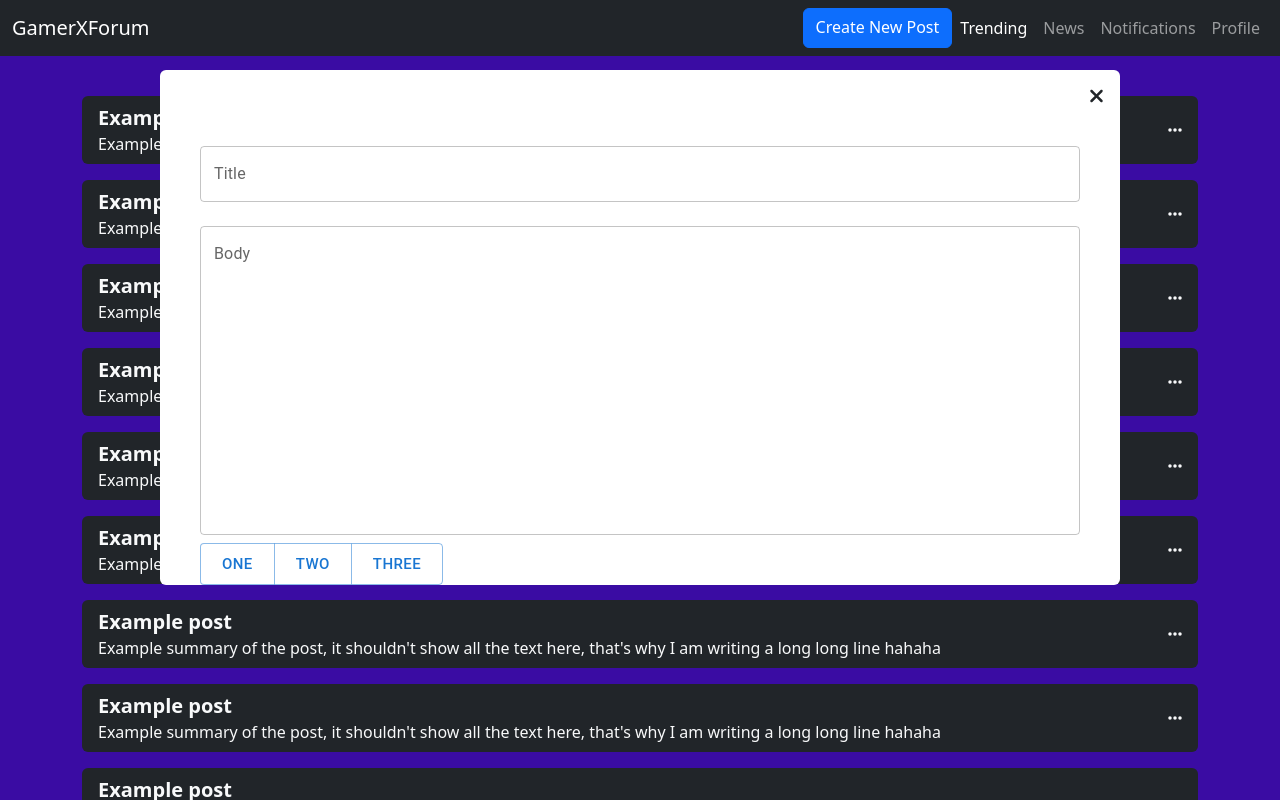
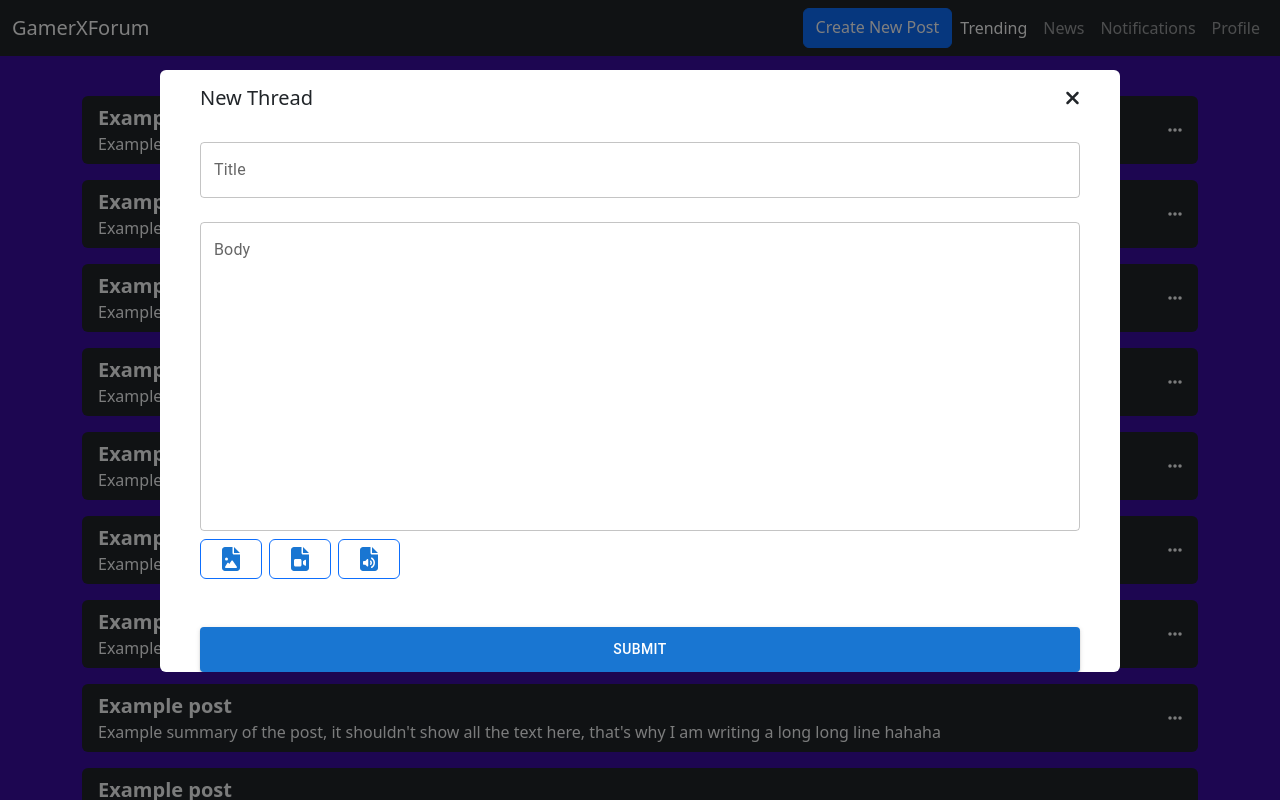
Before and after one commit to UmiKami/gaming-forum-site, a React (Vite) app: page / in a window 1280 px wide. Shown: the top 800 px of the page. Built offline with nearby package versions, Linux system fonts and the light colour scheme.

Commit message:
finished modal with backdrop

```diff
--- a/src/Components/CreatePost.jsx
+++ b/src/Components/CreatePost.jsx
@@ -1,20 +1,28 @@
-import { faClose } from "@fortawesome/free-solid-svg-icons";
+import {
+    faClose,
+    faFileAudio,
+    faFileImage,
+    faFileVideo,
+} from "@fortawesome/free-solid-svg-icons";
 import { FontAwesomeIcon } from "@fortawesome/react-fontawesome";
 import { Button, ButtonGroup, TextField } from "@mui/material";
 
-const CreatePost = ({openModal, setOpenModal}) => {
+const CreatePost = ({ openModal, setOpenModal }) => {
     return (
         <div
             className={`post-modal tw-bg-[#ffff] tw-absolute tw-top-[125%] tw-left-[50%] col-12 col-sm-11 col-lg-10 col-xl-9 col-xxl-7 tw-h-[${
                 openModal ? "40rem" : 0
             }] tw-overflow-hidden tw-transition-all tw-ease-in-out tw-delay-50 tw--translate-x-[50%] transform-gpu rounded`}
         >
-            <div className="d-flex justify-content-end p-3 mb-4 tw-text-xl ">
-                <FontAwesomeIcon
-                    icon={faClose}
-                    className="tw-cursor-pointer"
-                    onClick={() => setOpenModal(false)}
-                />
+            <div className="d-flex justify-content-center py-3 mb-3 mr-0 tw-text-xl">
+                <div className="d-flex align-items-center justify-content-between col-11">
+                    <h1 className="tw-font-medium">New Thread</h1>
+                    <FontAwesomeIcon
+                        icon={faClose}
+                        className="tw-cursor-pointer "
+                        onClick={() => setOpenModal(false)}
+                    />
+                </div>
             </div>
 
             <form className="d-flex flex-column align-items-center">
@@ -34,12 +42,34 @@ const CreatePost = ({openModal, setOpenModal}) => {
                     variant="outlined"
                     aria-label="outlined primary button group"
                     size="large"
-                    className="col-11 mt-2"
+                    className="col-11 mt-2 gap-2"
                 >
-                    <Button>One</Button>
-                    <Button>Two</Button>
-                    <Button>Three</Button>
+                    <Button className="border border-primary rounded">
+                        <FontAwesomeIcon
+                            className="tw-text-2xl"
+                            icon={faFileImage}
+                        />
+                    </Button>
+                    <Button className="border border-primary rounded">
+                        <FontAwesomeIcon
+                            className="tw-text-2xl"
+                            icon={faFileVideo}
+                        />
+                    </Button>
+                    <Button className="border border-primary rounded">
+                        <FontAwesomeIcon
+                            className="tw-text-2xl"
+                            icon={faFileAudio}
+                        />
+                    </Button>
                 </ButtonGroup>
+                <Button
+                    variant="contained"
+                    className="col-11 mt-5 tw-h-[2.8rem]"
+                    type="submit"
+                >
+                    Submit
+                </Button>
             </form>
         </div>
     );
--- a/src/Components/Navbar.jsx
+++ b/src/Components/Navbar.jsx
@@ -1,12 +1,22 @@
 import React, { useState } from "react";
 import CreatePost from "./CreatePost";
+import { Backdrop } from "@mui/material";
 
 const Navbar = () => {
     const [openModal, setOpenModal] = useState(true);
 
     return (
         <nav className="navbar navbar-expand-lg bg-dark navbar-dark tw-fixed w-100">
-            <CreatePost openModal={openModal} setOpenModal={setOpenModal}/>
+            <Backdrop
+                sx={{
+                    color: "#fff",
+                    zIndex: 0,
+                }}
+                open={openModal}
+                onClick={() => setOpenModal(false)}
+            />
+
+            <CreatePost openModal={openModal} setOpenModal={setOpenModal} />
             <div className="container-fluid">
                 <a className="navbar-brand" href="#">
                     GamerXForum
```
